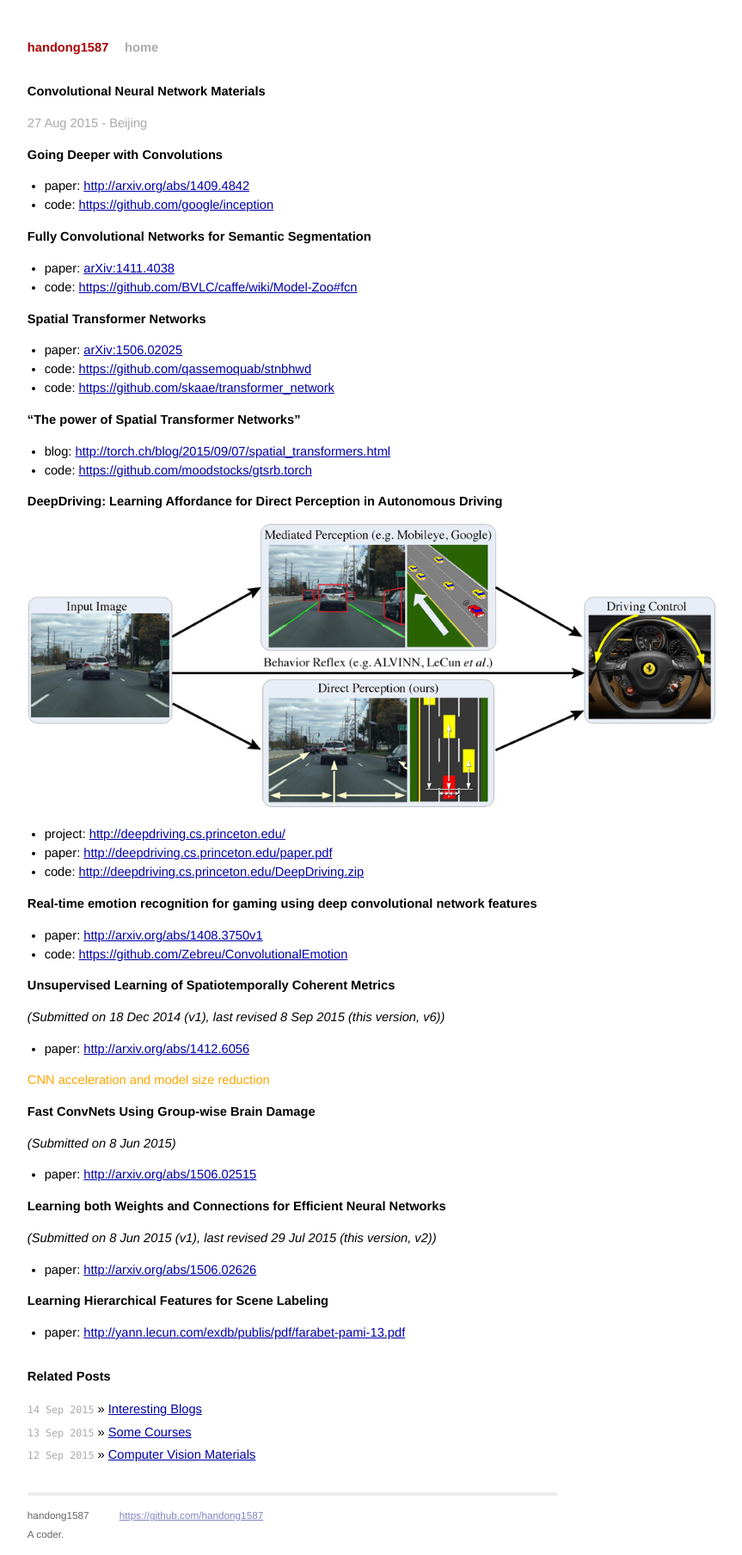
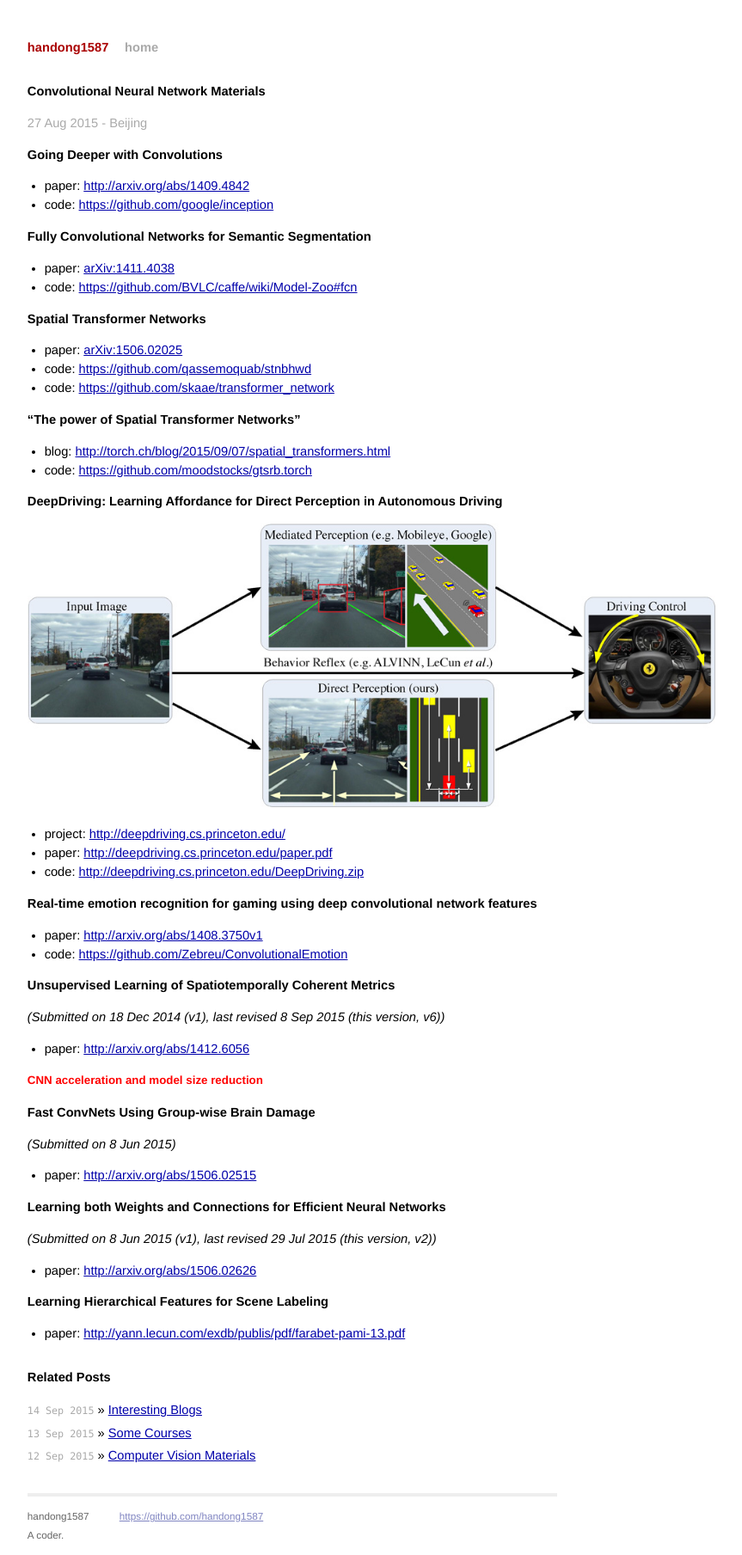
Before and after one commit to handong1587/handong1587.github.io, a Jekyll site: the page built from _posts/deep_learning/2015-08-27-cnn-materials.md, in a window 1280 px wide. Shown: the whole page at 86% size, without its empty margins (300-1163 px from the left). Built offline with Jekyll 4.4.1, drawn with Linux system fonts in a browser that asks for light colours; Markdown is read by kramdown in place of the engine named in the settings; comment, search, counter and statistics services are not loaded.

Commit message:
test html font color

```diff
--- a/_posts/deep_learning/2015-08-27-cnn-materials.md
+++ b/_posts/deep_learning/2015-08-27-cnn-materials.md
@@ -50,7 +50,9 @@ title: Convolutional Neural Network Materials
 
 - paper: [http://arxiv.org/abs/1412.6056](http://arxiv.org/abs/1412.6056)
 
-<span style="color:orange;">CNN acceleration and model size reduction</span>
+<span style="color: red; font-size: 10pt; font-weight: bold;">
+CNN acceleration and model size reduction
+</span>
 
 **Fast ConvNets Using Group-wise Brain Damage**
 
```
